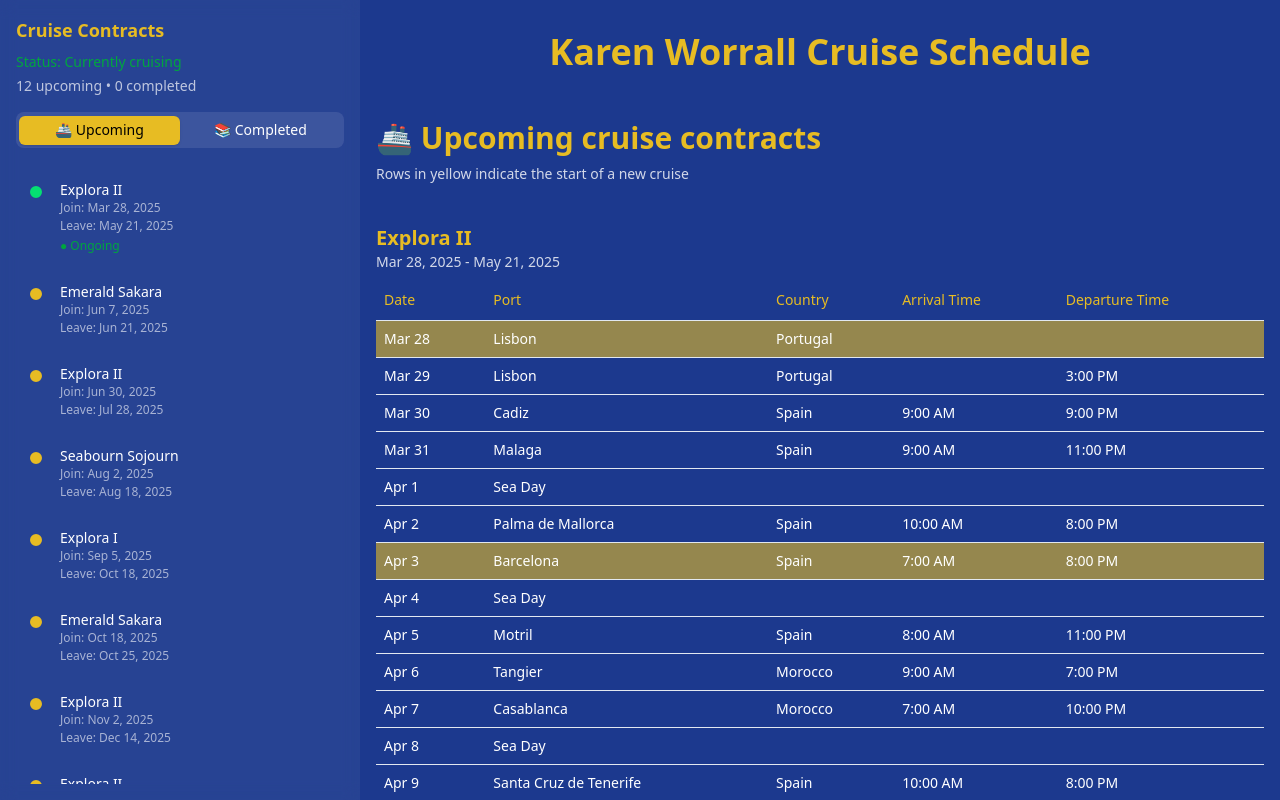
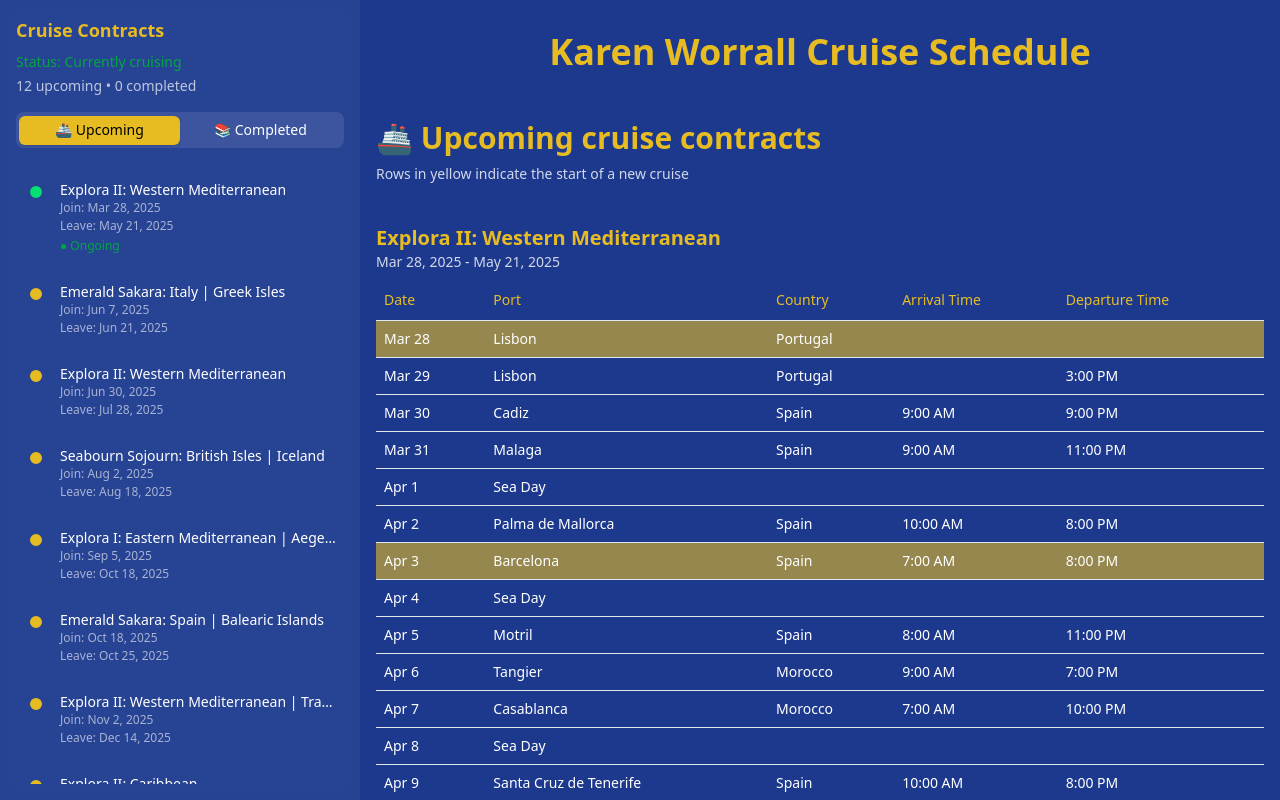
Before and after one commit to xylophonehero/karen-cruises, a React (Vite) app: page / in a window 1280 px wide. Built offline with nearby package versions, Linux system fonts and the light colour scheme.

Commit message:
feat: cruise tags

```diff
--- a/src/components/cruise-section.tsx
+++ b/src/components/cruise-section.tsx
@@ -1,15 +1,12 @@
 import { formatDate, generateCruiseId } from "@/lib/utils";
 import itineraries from "@/data/itineraries.json";
 import { ItineraryTable } from "./itinerary-table";
+import { CruiseSchedule } from "@/types/schedule";
 
 const ships = itineraries.ships;
+
 interface CruiseSectionProps {
-  cruise: {
-    id: number;
-    ship_name: string;
-    date_joining: string;
-    date_leaving: string;
-  };
+  cruise: CruiseSchedule;
 }
 
 export function CruiseSection({ cruise }: CruiseSectionProps) {
@@ -20,6 +17,7 @@
       <div className="sticky -top-8 flex flex-col bg-blue-900 z-1 pt-4 pb-2">
         <h2 className="text-xl font-bold text-primary">
           {cruise.ship_name}
+          {cruise.tags.length > 0 && `: ${cruise.tags.join(' | ')}`}
         </h2>
         <div className="text-sm text-white/80">
           <span>{formatDate(cruise.date_joining)}</span>
--- a/src/components/cruise-timeline-item.tsx
+++ b/src/components/cruise-timeline-item.tsx
@@ -1,13 +1,9 @@
 import { tv } from "tailwind-variants";
 import { formatDate, generateCruiseId } from "@/lib/utils";
+import { CruiseSchedule } from "@/types/schedule";
 
 interface CruiseTimelineItemProps {
-  cruise: {
-    id: number;
-    ship_name: string;
-    date_joining: string;
-    date_leaving: string;
-  };
+  cruise: CruiseSchedule;
   status: "current" | "upcoming" | "past";
   variant?: "desktop" | "mobile";
   isLast?: boolean;
@@ -91,7 +87,10 @@
         </div>
 
         <div className={styles.content()}>
-          <div className={styles.title()}>{cruise.ship_name}</div>
+          <div className={styles.title()}>
+            {cruise.ship_name}
+            {cruise.tags.length > 0 && `: ${cruise.tags.join(' | ')}`}
+          </div>
           <div className={styles.dates()}>
             <div>Join: {formatDate(cruise.date_joining)}</div>
             <div>Leave: {formatDate(cruise.date_leaving)}</div>
--- a/src/components/cruise-timeline.tsx
+++ b/src/components/cruise-timeline.tsx
@@ -1,14 +1,10 @@
 import { tv } from "tailwind-variants";
 import { Tabs, TabsContent, TabsList, TabsTrigger } from "@/components/ui/tabs";
 import { CruiseTimelineItem } from "./cruise-timeline-item";
+import { CruiseSchedule } from "@/types/schedule";
 
 interface CruiseTimelineProps {
-  cruises: Array<{
-    id: number;
-    ship_name: string;
-    date_joining: string;
-    date_leaving: string;
-  }>;
+  cruises: CruiseSchedule[];
   className?: string;
   variant?: "desktop" | "mobile";
   onItemClick?: () => void;
@@ -149,12 +145,7 @@
 }
 
 interface CruiseTimelineListProps {
-  cruises: Array<{
-    id: number;
-    ship_name: string;
-    date_joining: string;
-    date_leaving: string;
-  }>;
+  cruises: CruiseSchedule[];
   variant: "desktop" | "mobile";
   emptyMessage: string;
   onItemClick?: () => void;
--- a/src/data/schedules.json
+++ b/src/data/schedules.json
@@ -7,79 +7,92 @@
         "id": 1,
         "ship_name": "Explora II",
         "date_joining": "2025-03-28",
-        "date_leaving": "2025-05-21"
+        "date_leaving": "2025-05-21",
+        "tags": ["Western Mediterranean"]
       },
       {
         "id": 6,
         "ship_name": "Emerald Sakara",
         "date_joining": "2025-06-07",
-        "date_leaving": "2025-06-21"
+        "date_leaving": "2025-06-21",
+        "tags": ["Italy", "Greek Isles"]
       },
       {
         "id": 2,
         "ship_name": "Explora II",
         "date_joining": "2025-06-30",
-        "date_leaving": "2025-07-28"
+        "date_leaving": "2025-07-28",
+        "tags": ["Western Mediterranean"]
       },
       {
         "id": 3,
         "ship_name": "Seabourn Sojourn",
         "date_joining": "2025-08-02",
-        "date_leaving": "2025-08-18"
+        "date_leaving": "2025-08-18",
+        "tags": ["British Isles", "Iceland"]
       },
       {
         "id": 4,
         "ship_name": "Explora I",
         "date_joining": "2025-09-05",
-        "date_leaving": "2025-10-18"
+        "date_leaving": "2025-10-18",
+        "tags": ["Eastern Mediterranean", "Aegean"]
       },
       {
         "id": 6,
         "ship_name": "Emerald Sakara",
         "date_joining": "2025-10-18",
-        "date_leaving": "2025-10-25"
+        "date_leaving": "2025-10-25",
+        "tags": ["Spain", "Balearic Islands"]
       },
       {
         "id": 5,
         "ship_name": "Explora II",
         "date_joining": "2025-11-02",
-        "date_leaving": "2025-12-14"
+        "date_leaving": "2025-12-14",
+        "tags": ["Western Mediterranean", "Transatlantic", "Caribbean"]
       },
       {
         "id": 8,
         "ship_name": "Explora II",
         "date_joining": "2026-01-05",
-        "date_leaving": "2026-02-04"
+        "date_leaving": "2026-02-04",
+        "tags": ["Caribbean"]
       },
       {
         "id": 7,
         "ship_name": "Azamara Quest",
         "date_joining": "2026-02-08",
-        "date_leaving": "2026-03-15"
+        "date_leaving": "2026-03-15",
+        "tags": ["Antarctica", "South America"]
       },
       {
         "id": 9,
         "ship_name": "Oceania Regatta",
         "date_joining": "2026-04-03",
-        "date_leaving": "2026-05-01"
+        "date_leaving": "2026-05-01",
+        "tags": ["Japan", "Southeast Asia"]
       },
       {
         "id": 10,
         "ship_name": "Explora I",
         "date_joining": "2026-05-20",
-        "date_leaving": "2026-06-02"
+        "date_leaving": "2026-06-02",
+        "tags": ["Western Mediterranean"]
       },
       {
         "id": 11,
         "ship_name": "Explora II",
         "date_joining": "2026-09-07",
-        "date_leaving": "2026-10-05"
+        "date_leaving": "2026-10-05",
+        "tags": ["Eastern Mediterranean"]
       },
       {
         "id": 12,
         "ship_name": "Explora I",
         "date_joining": "2026-11-01",
-        "date_leaving": "2027-01-04"
+        "date_leaving": "2027-01-04",
+        "tags": ["Transatlantic", "Caribbean"]
       }
     ]
   }
--- /dev/null
+++ b/src/types/schedule.ts
@@ -0,0 +1,13 @@
+export interface CruiseSchedule {
+  id: number;
+  ship_name: string;
+  date_joining: string;
+  date_leaving: string;
+  tags: string[];
+}
+
+export interface PersonSchedule {
+  id: string;
+  name: string;
+  cruises: CruiseSchedule[];
+}
```
Also changed, not shown: src/App.tsx (line endings or trailing spaces).
